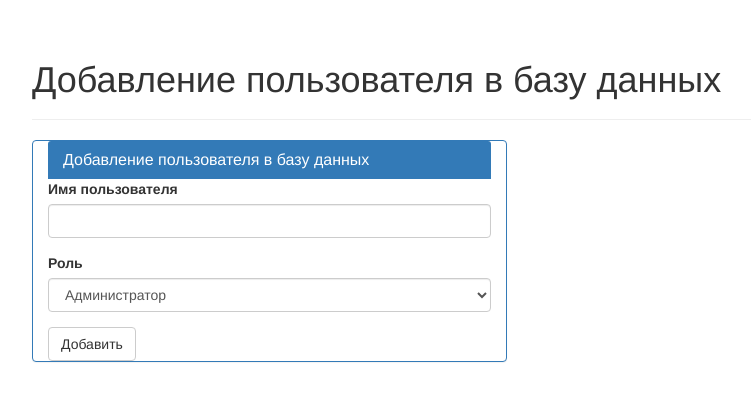
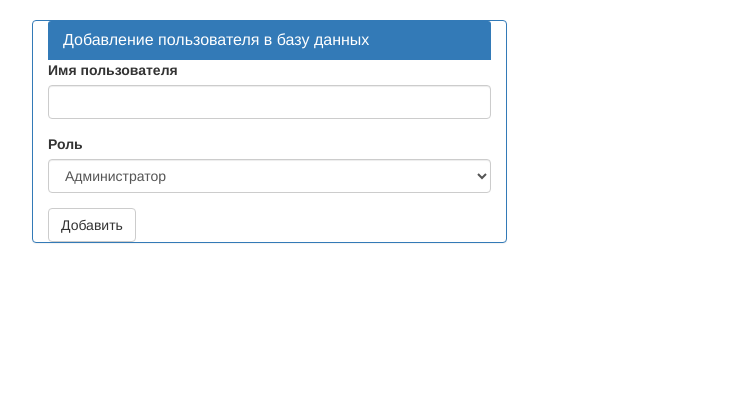
Before and after one commit to idisin91/flask_mpei, a Flask app: page /adduser in a window 1280 px wide. Shown: the part 52-453 px from the top of the page, without its empty margins (38-789 px from the left). Run offline with Flask 2, Linux system fonts and the light colour scheme; some libraries are stand-ins or nearby versions.

Commit message:
osx fixes

```diff
--- a/app/templates/adduser.html
+++ b/app/templates/adduser.html
@@ -4,9 +4,6 @@
 {% block title %}Добавить пользователя{% endblock %}
 
 {% block page_content %}
-<div class="page-header">
-    <h1>Добавление пользователя в базу данных</h1>
-</div>
     <article class="panel panel-primary col-md-5">
      <div class="panel-heading">
          <h2 class="panel-title">Добавление пользователя в базу данных</h2>
```
